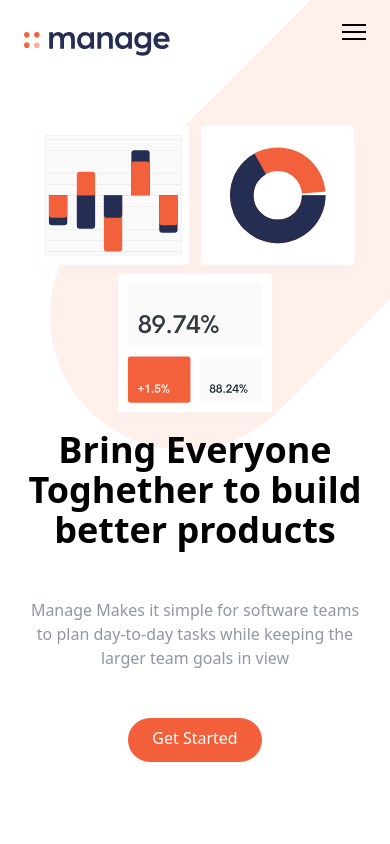
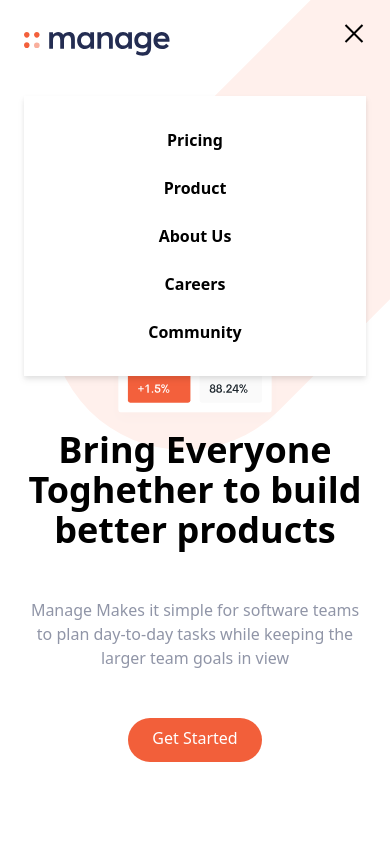
Before and after one commit to bilalgit98/TailwindCrashCourse, a website: page index.html in a window 390 px wide. Both pictures are taken after a click on the button 354 px from the left and 36 px from the top of the page. Shown: the top 844 px of the page. Drawn offline with nearby package versions, Linux system fonts and the light colour scheme; files that its build step writes are made by us from their sources.

Commit message:
JavaScript for Hamburger Menu

```diff
--- a/index.html
+++ b/index.html
@@ -46,7 +46,7 @@
       <div class="md:hidden">
         <div
           id="menu"
-          class="absolute flex flex-col items-center self-end hidden py-8 mt-10 space-y-6 font-bold bg-white sm:w-auto sm:self-center left-6 right-6 drop-shadow-md"
+          class="absolute flex-col items-center self-end hidden py-8 mt-10 space-y-6 font-bold bg-white sm:w-auto sm:self-center left-6 right-6 drop-shadow-md"
         >
           <a href="#">Pricing</a>
           <a href="#">Product</a>
@@ -369,5 +369,6 @@
         </div>
       </div>
     </footer>
+    <script src="js/script.js"></script>
   </body>
 </html>
--- /dev/null
+++ b/js/script.js
@@ -0,0 +1,8 @@
+const btn = document.getElementById("menu-btn");
+const nav = document.getElementById("menu");
+
+btn.addEventListener("click", () => {
+  btn.classList.toggle("open");
+  nav.classList.toggle("flex");
+  nav.classList.toggle("hidden");
+});
```
